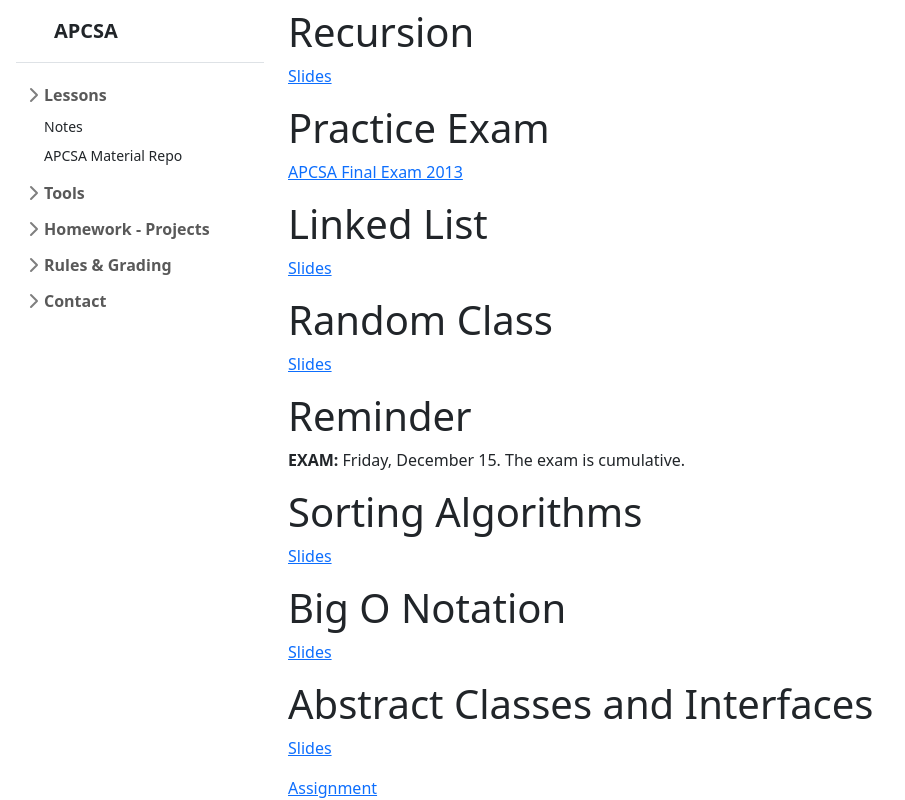
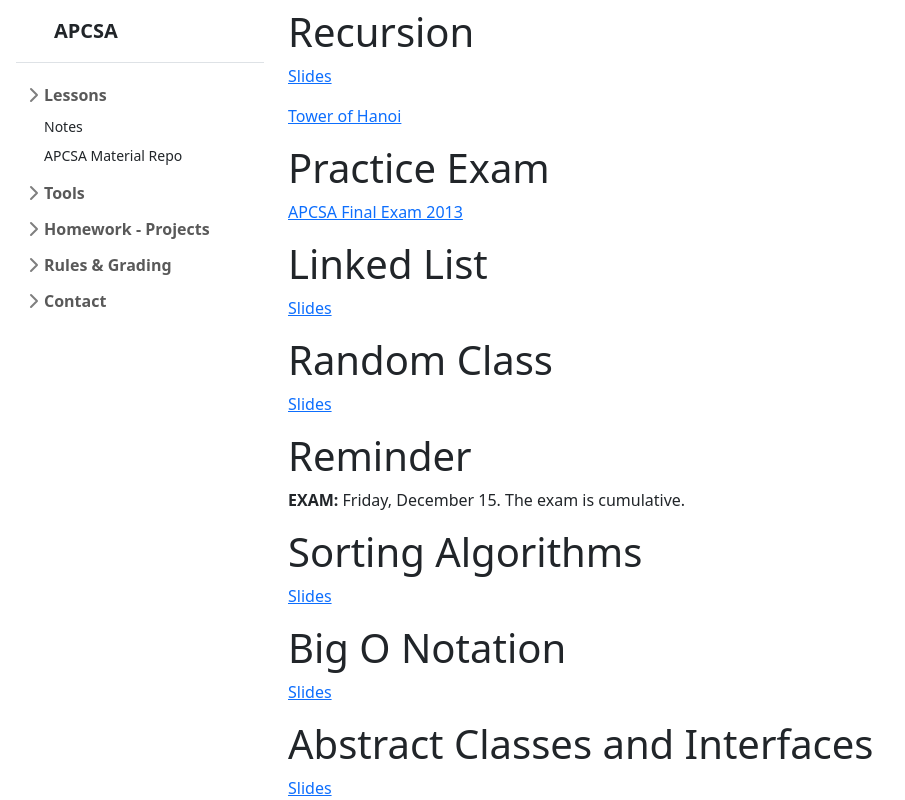
Before and after one commit to novillo-cs/apcsa_2023_2024, a plain HTML site: page index.html in a window 1280 px wide. Shown: the whole page, without its empty margins (0-905 px from the left). Drawn offline with nearby package versions, Linux system fonts and the light colour scheme.

Commit message:
Update notes.html

```diff
--- a/contents/notes.html
+++ b/contents/notes.html
@@ -3,6 +3,8 @@
 
 <h1>Recursion</h1>
 <p><a href="https://github.com/novillo-cs/apcsa_material/blob/main/lessons/26_recursion.pdf">Slides</a></p>
+
+<p><a href="https://github.com/novillo-cs/apcsa_material/blob/main/lessons/27_tower_of_hanoi.pdf">Tower of Hanoi</a></p>
 
 <h1>Practice Exam</h1>
 <p><a href="https://github.com/novillo-cs/apcsa_material/blob/main/practice_exams/APCS-Fall-2013-final.pdf">APCSA Final Exam 2013</a></p>
```
